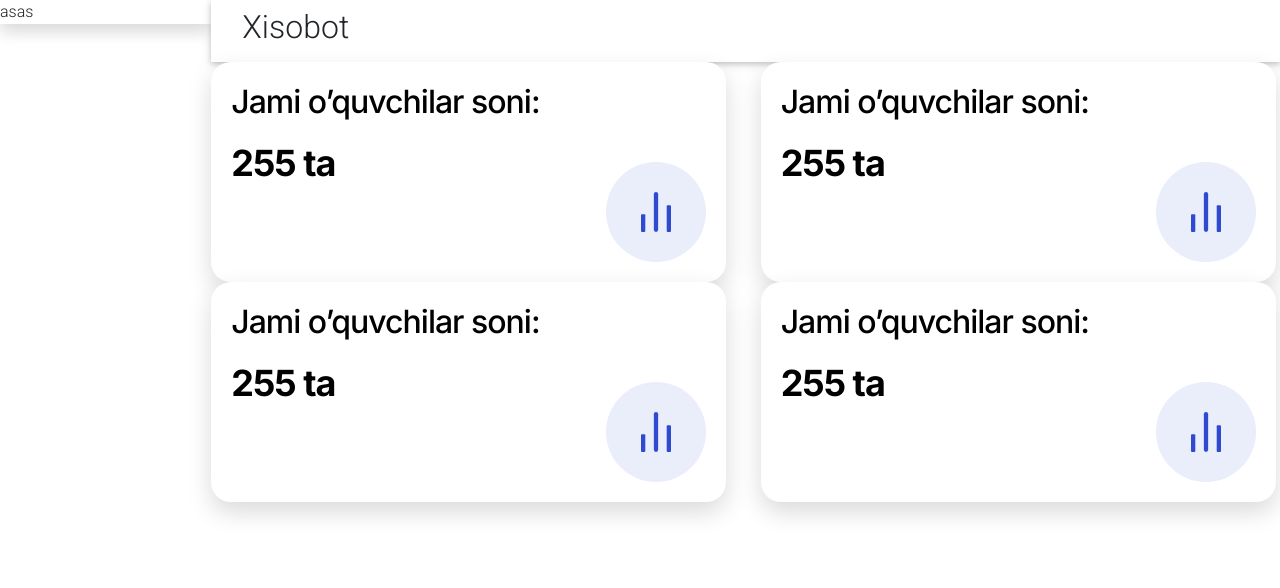
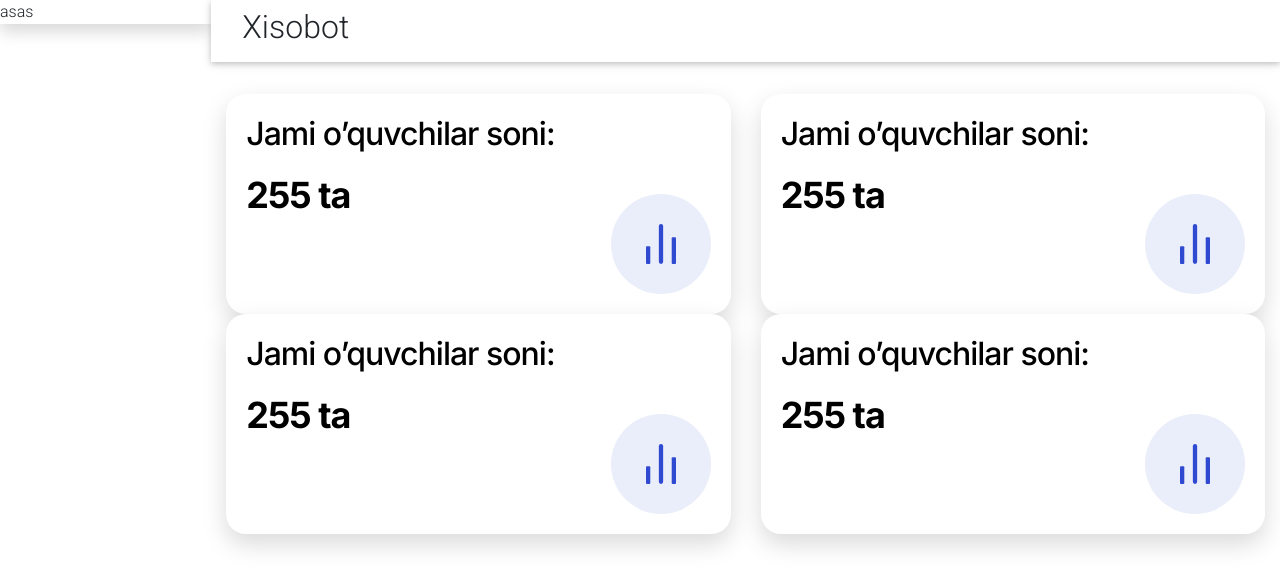
Before and after one commit to MuhammadqodirMuminov/CRM-Panel, a React (Vite) app: page / in a window 1280 px wide. Shown: the top 588 px of the page. Built offline with nearby package versions, Linux system fonts and the light colour scheme.

Commit message:
completed cards

```diff
--- a/src/pages/home.jsx
+++ b/src/pages/home.jsx
@@ -5,8 +5,9 @@ import icon from '.././assets/icon.svg'
 const Home = () => {
 	return (
 		<Layout>
-			<h1 className='text-danger'>
-				<div className="report__inner">
+
+				<div className="container-fluid">
+				<div className={styles.report__inner}>
 					<div className="row">
 						<div className="col-md-6">
 							<div className={styles.report__card}>
@@ -54,7 +55,8 @@ const Home = () => {
 						</div>
 					</div>
 				</div>
-			</h1>
+				</div>
+
 		</Layout>
 	);
 };
--- a/src/pages/home.module.css
+++ b/src/pages/home.module.css
@@ -1,7 +1,9 @@
+.report__inner {
+    padding-top: 32px;
+}
 
-
-.report__card {width: 100%;
-    max-width: 515px;
+.report__card {
+    width: 100%;
     padding: 20px;
     background: #FFFFFF;
     box-shadow: 0px 10px 25px rgba(0, 0, 0, 0.15);
@@ -42,3 +44,7 @@
 .report__ellipse img {
     margin-top: 80px;
 }
+
+.report__inner .row {
+    row-gap: 25px;
+}
```
